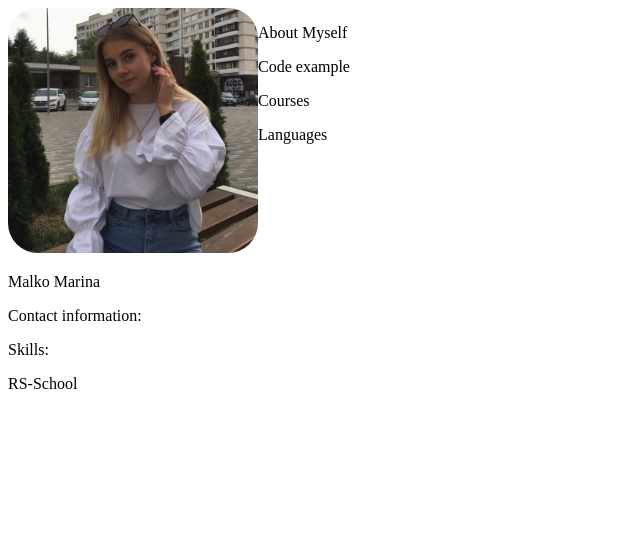
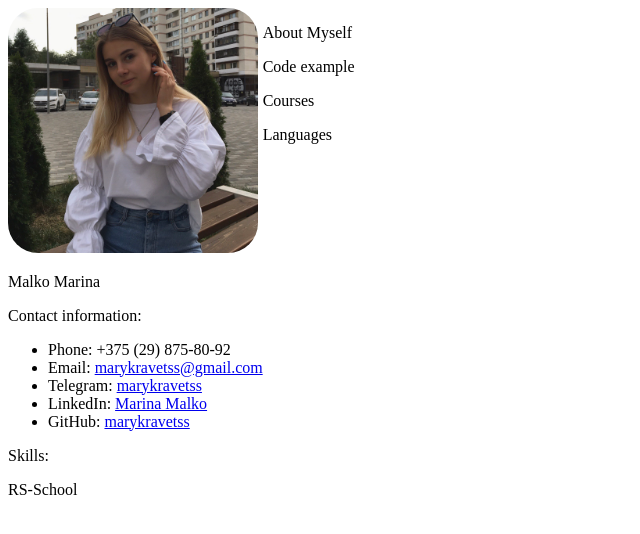
Before and after one commit to marykravetss/rsschool-cv, a plain HTML site: page index.html in a window 1280 px wide. Shown: the whole page, without its empty margins (0-640 px from the left). Drawn offline with Linux system fonts and the light colour scheme.

Commit message:
feat: add a list with personal data

```diff
--- a/index.html
+++ b/index.html
@@ -19,6 +19,13 @@
                 </header>
                 <section class="contactInformation">
                     <p class="headerContacts">Contact information:</p>
+                    <ul>
+                        <li>Phone: +375 (29) 875-80-92</li>
+                        <li>Email: <a href="mailto:marykravetss@gmail.com">marykravetss@gmail.com</a></li>
+                        <li>Telegram: <a href="https://t.me/marykravets">marykravetss</a></li>
+                        <li>LinkedIn: <a href="https://www.linkedin.com/in/marina-malko-4359451b1/"> Marina Malko</a></li>
+                        <li>GitHub: <a href="https://github.com/marykravetss"> marykravetss</a></li>
+                    </ul>
                 </section>
                 <section class="skills">
                     <p class="headerSkills">Skills:</p>
```
